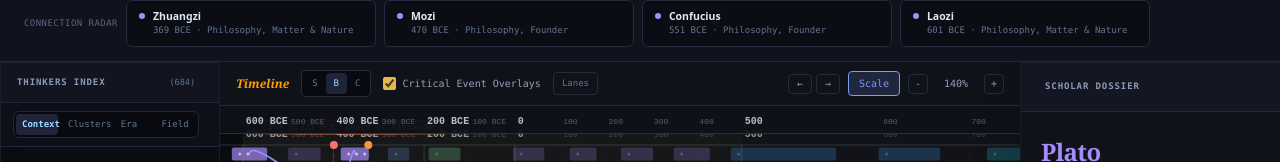
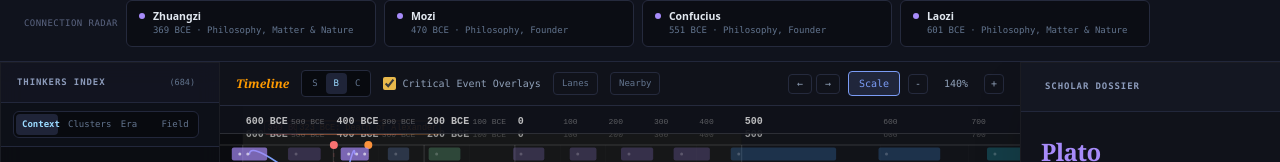
Before and after one commit to dnrohr/intellectual-history-knowledge-atlas, a React (Vite) app: page / in a window 1280 px wide. Shown: the part 215-377 px from the top of the page. Built offline with nearby package versions, Linux system fonts and the light colour scheme.

Commit message:
Add nearby timeline context control

```diff
--- a/src/components/Timeline.tsx
+++ b/src/components/Timeline.tsx
@@ -82,6 +82,7 @@ export default function Timeline({
   const [pan, setPan] = useState({ x: 0, y: 0 });
   const [timelineDensity, setTimelineDensity] = useState<TimelineDensity>("balanced");
   const [fieldLanesOpen, setFieldLanesOpen] = useState(false);
+  const [nearbyContextOnly, setNearbyContextOnly] = useState(false);
 
   const ROW_H = timelineDensity === "compressed" ? 12 : timelineDensity === "sparse" ? 24 : 18;
   const HDR_H = 52;
@@ -543,7 +544,7 @@ export default function Timeline({
       const by = y0 + (ROW_H - bh) / 2;
 
       ctx.save();
-      if (timelineDensity === "compressed" && isAnySelected && !activeSet.has(p.id) && !isSearchMatch && !isHighBridge) {
+      if ((timelineDensity === "compressed" || nearbyContextOnly) && isAnySelected && !activeSet.has(p.id) && !isSearchMatch && !isHighBridge) {
         const markerX = x1 + barW / 2;
         ctx.globalAlpha = 0.42;
         ctx.fillStyle = col;
@@ -636,7 +637,7 @@ export default function Timeline({
       ctx.fillText(year < 0 ? `${Math.abs(year)} BCE` : String(year), x + 3, 18);
     });
     ctx.restore();
-  }, [packedPeople, selectedId, hoveredPerson, hoveredEvent, highlightPath, logScale, showMov, showEdges, showWorks, showLabels, showEvents, zoom, edges, searchQuery, minYear, maxYear, pan.x, pan.y, dimensions.width, dimensions.height, timelineDensity, semanticZoomTier, fieldLanesOpen]);
+  }, [packedPeople, selectedId, hoveredPerson, hoveredEvent, highlightPath, logScale, showMov, showEdges, showWorks, showLabels, showEvents, zoom, edges, searchQuery, minYear, maxYear, pan.x, pan.y, dimensions.width, dimensions.height, timelineDensity, semanticZoomTier, fieldLanesOpen, nearbyContextOnly]);
 
   const findPersonAtClientPoint = (clientX: number, clientY: number) => {
     const canvas = canvasRef.current;
@@ -857,6 +858,16 @@ export default function Timeline({
           >
             Lanes
           </button>
+          <button
+            onClick={() => setNearbyContextOnly((prev) => !prev)}
+            disabled={!selectedId && !highlightPath}
+            className={`rounded border px-2 py-1 text-[9px] font-mono transition-colors cursor-pointer disabled:cursor-not-allowed disabled:opacity-35 ${
+              nearbyContextOnly ? "border-emerald-400 bg-emerald-400/15 text-emerald-200" : "border-[#252a3d] text-slate-500 hover:text-slate-200"
+            }`}
+            title="Show nearby context"
+          >
+            Nearby
+          </button>
         </div>
 
         <div className="flex min-w-0 items-center gap-2 overflow-x-auto scrollbar-thin">
```
Also changed, not shown: 1 other file (tests, documents, lock files or other folders).
